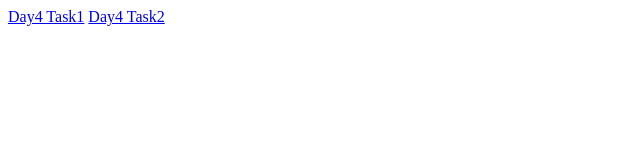
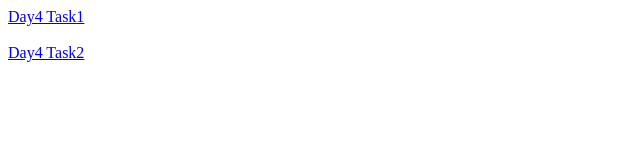
Before and after one commit to mahesh-chintha/htmlcomplete, a plain HTML site: page day4/day4index.html in a window 1280 px wide. Shown: the whole page, without its empty margins (0-640 px from the left). Drawn offline with Linux system fonts and the light colour scheme.

Commit message:
Update day4index.html

```diff
--- a/day4/day4index.html
+++ b/day4/day4index.html
@@ -6,7 +6,8 @@
     <title>Document</title>
 </head>
 <body>
-    <a href="day4task1.html">Day4 Task1</a>
+    <a href="day4task1.html">Day4 Task1</a><br><br>
+
     <a href="day4task2.html">Day4 Task2</a>
 </body>
 </html>
```
